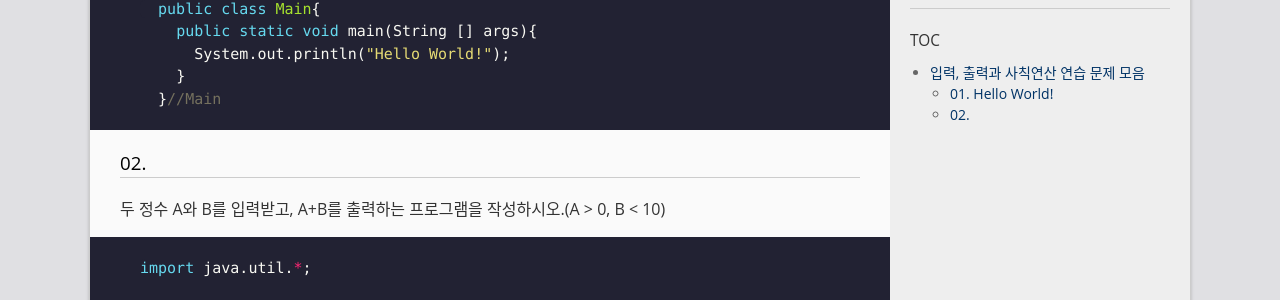
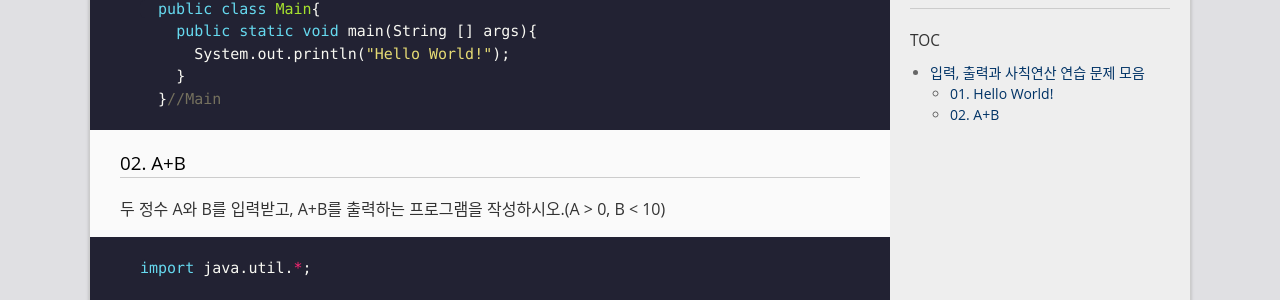
Before and after one commit to KwonJiYoon/KwonJiYoon.github.io, a Jekyll site: the page built from _posts/2020-03-02-test01.md, in a window 1280 px wide. Shown: the part 439-739 px from the top of the page. Built offline with Jekyll 4.4.1, drawn with Linux system fonts in a browser that asks for light colours.

```diff
--- a/_posts/2020-03-02-test01.md
+++ b/_posts/2020-03-02-test01.md
@@ -19,7 +19,7 @@ Hello World!를 출력하시오
   }//Main
 ~~~
 
-### 02.
+### 02. A+B
 두 정수 A와 B를 입력받고, A+B를 출력하는 프로그램을 작성하시오.(A > 0, B < 10)
 
 ~~~cpp
```
